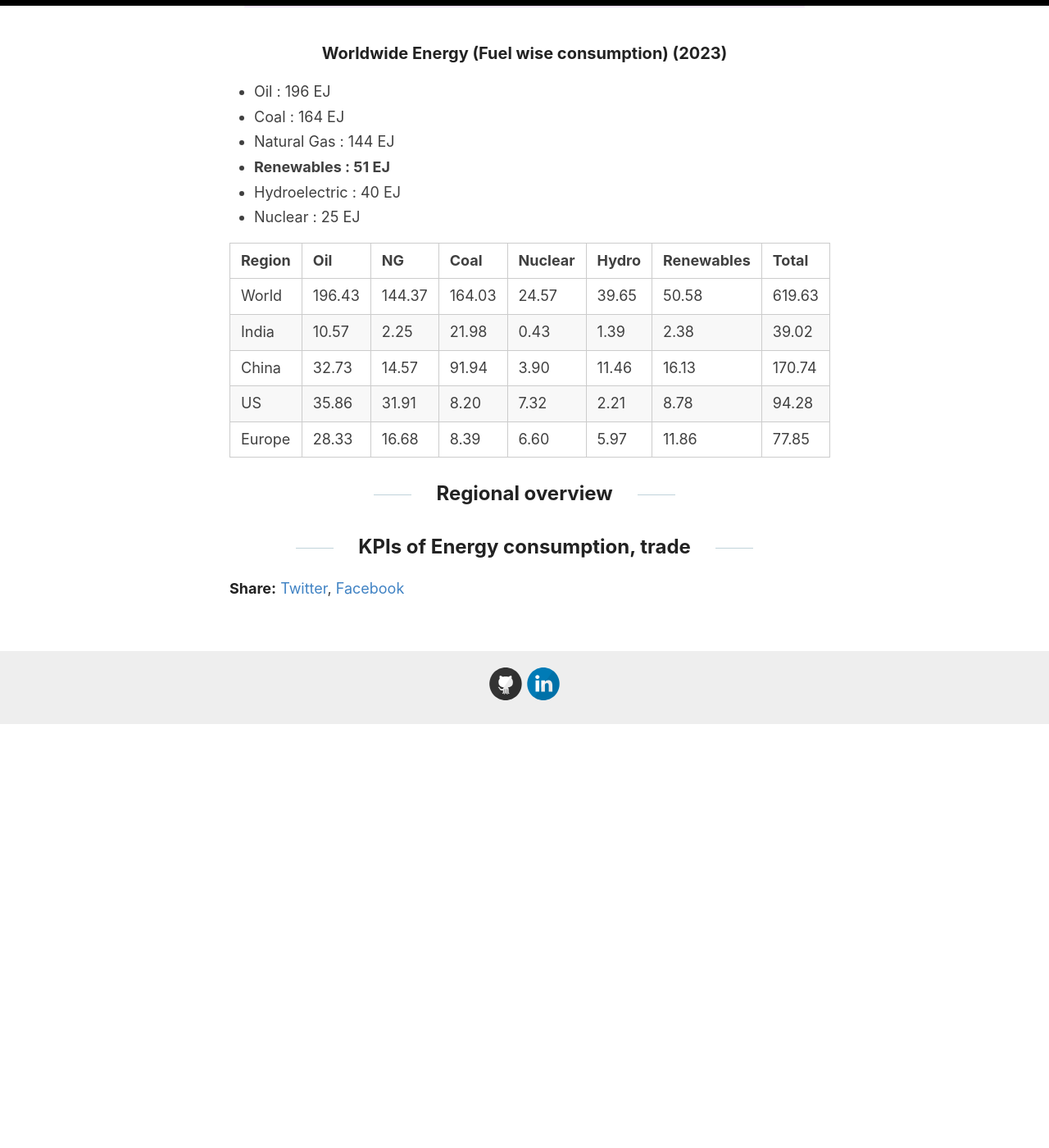
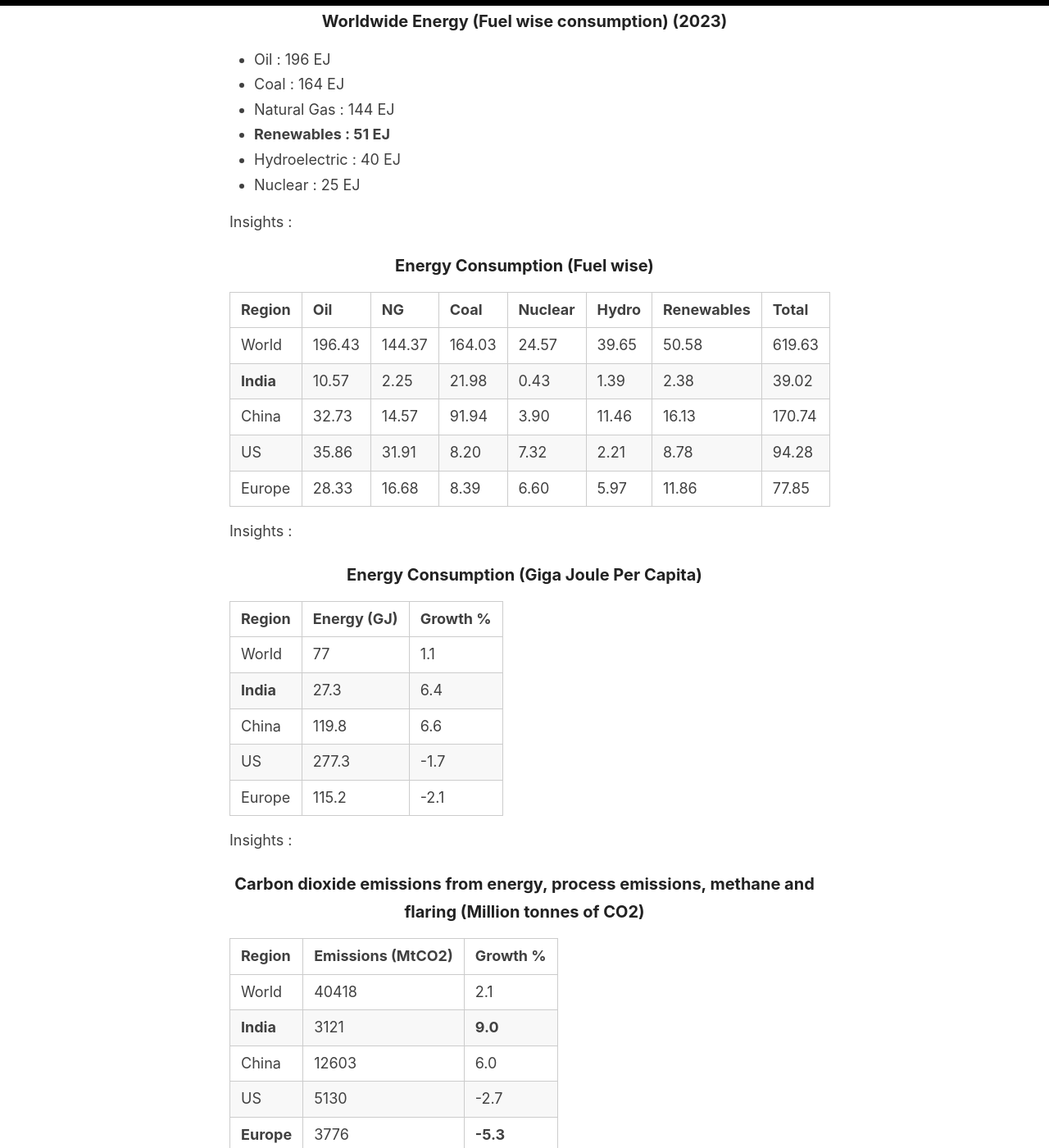
Before and after one commit to bhavikmk/bhavikmk.github.io, a Jekyll site: the page built from _posts/2024-10-10-Energylandscape.md, in a window 1280 px wide and 1400 px high, scrolled down 734 px. Shown: the whole window at 82% size. Built offline with Jekyll 4.4.1, drawn with Linux system fonts in a browser that asks for light colours; before the commit the page ends 1617 px from its top, so only the background shows below that; some of the changed text lies outside the part shown.

Commit message:
add Emissions

```diff
--- a/_posts/2024-10-10-Energylandscape.md
+++ b/_posts/2024-10-10-Energylandscape.md
@@ -10,12 +10,14 @@ excerpt: Comprehensive analysis & Insights of Energy in 2023
 | Region | Energy (EJ) | Growth |
 | --- | ---- | ---|
 | World | 620 | 2% |
-| India | 39.02 | 7.3%|
+| **India** | 39.02 | 7.3%|
 | China | 170.74 | 6.5% |
 | US | 94.28 | -1.2% |
 | Europe | 77.85 |-2.2% |
 
-> Note: Energy is stated in EJ (Exa joules = 10^18 Joules)
+Insights :
+
+` Note: Energy in EJ (Exa joules = 10^18 Joules), GJ (Giga Joules = 10^9 Joules)`
 
 
 ### Worldwide Energy (Fuel wise consumption) (2023)
@@ -26,15 +28,42 @@ excerpt: Comprehensive analysis & Insights of Energy in 2023
 - Hydroelectric : 40 EJ
 - Nuclear : 25 EJ
 
+Insights :
+
+###  Energy Consumption (Fuel wise)
+
 |Region | Oil | NG | Coal | Nuclear | Hydro | Renewables | Total |
 | --- | --- | -- | -- | -- | -- | -- | --|
 | World | 196.43 |144.37|164.03| 24.57|39.65 | 50.58 |619.63 |
-| India | 10.57| 2.25|21.98|0.43|1.39|2.38|39.02|
+| **India** | 10.57| 2.25|21.98|0.43|1.39|2.38|39.02|
 | China | 32.73 |14.57 |91.94|3.90|11.46|16.13|170.74|
 | US | 35.86 |31.91|8.20|7.32|2.21|8.78|94.28|
 | Europe | 28.33|16.68|8.39|6.60|5.97|11.86|77.85|
 
+Insights :
 
-## Regional overview
+### Energy Consumption (Giga Joule Per Capita)
+
+| Region | Energy (GJ) | Growth % |
+| - | - | - |
+| World | 77 | 1.1 |
+| **India** | 27.3 | 6.4|
+| China | 119.8 | 6.6|
+| US | 277.3 | -1.7 |
+| Europe | 115.2 | -2.1 |
+
+Insights :
+
+### Carbon dioxide emissions from energy, process emissions, methane and flaring (Million tonnes of CO2)
+
+| Region | Emissions (MtCO2) | Growth % |
+| - | - | - |
+| World | 40418 | 2.1 |
+| **India** | 3121 | **9.0**|
+| China | 12603 | 6.0|
+| US | 5130 | -2.7 |
+| **Europe** | 3776 | **-5.3** |
+
+Insights :
 
 ## KPIs of Energy consumption, trade
```
